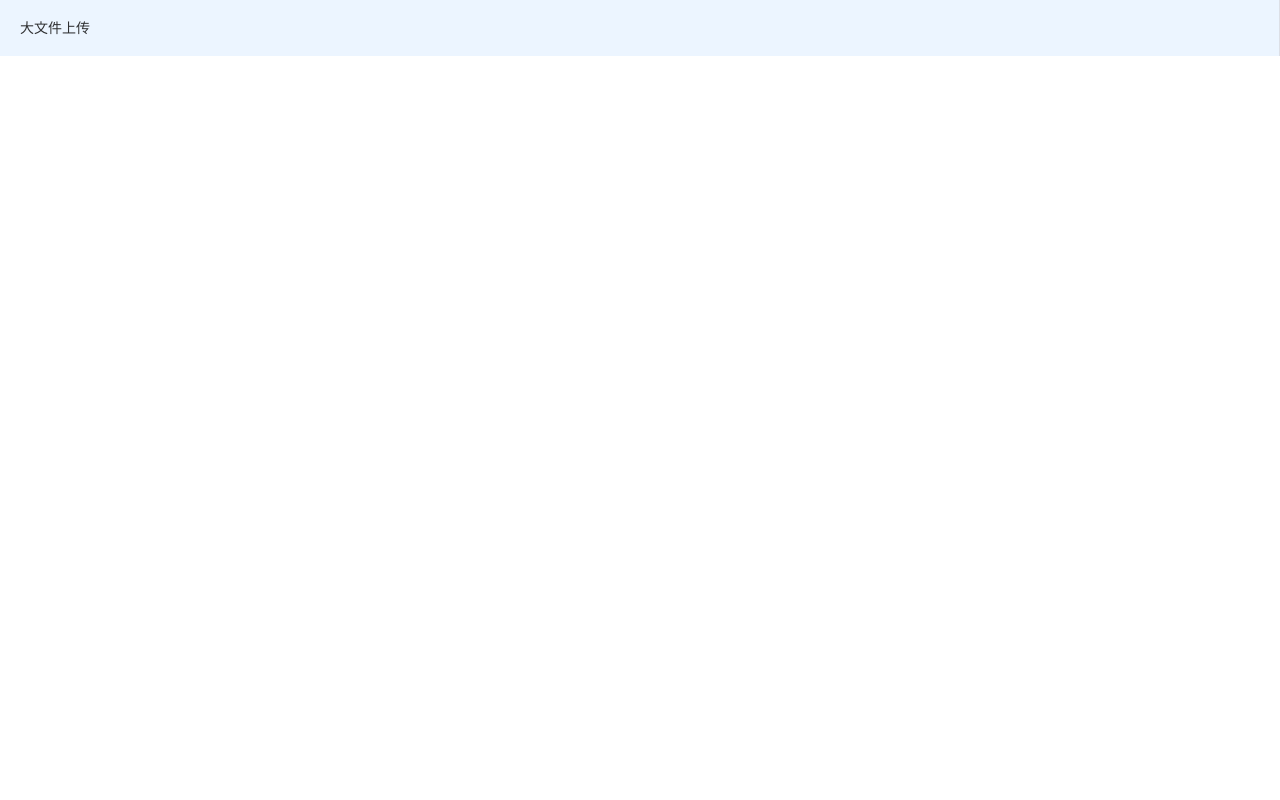
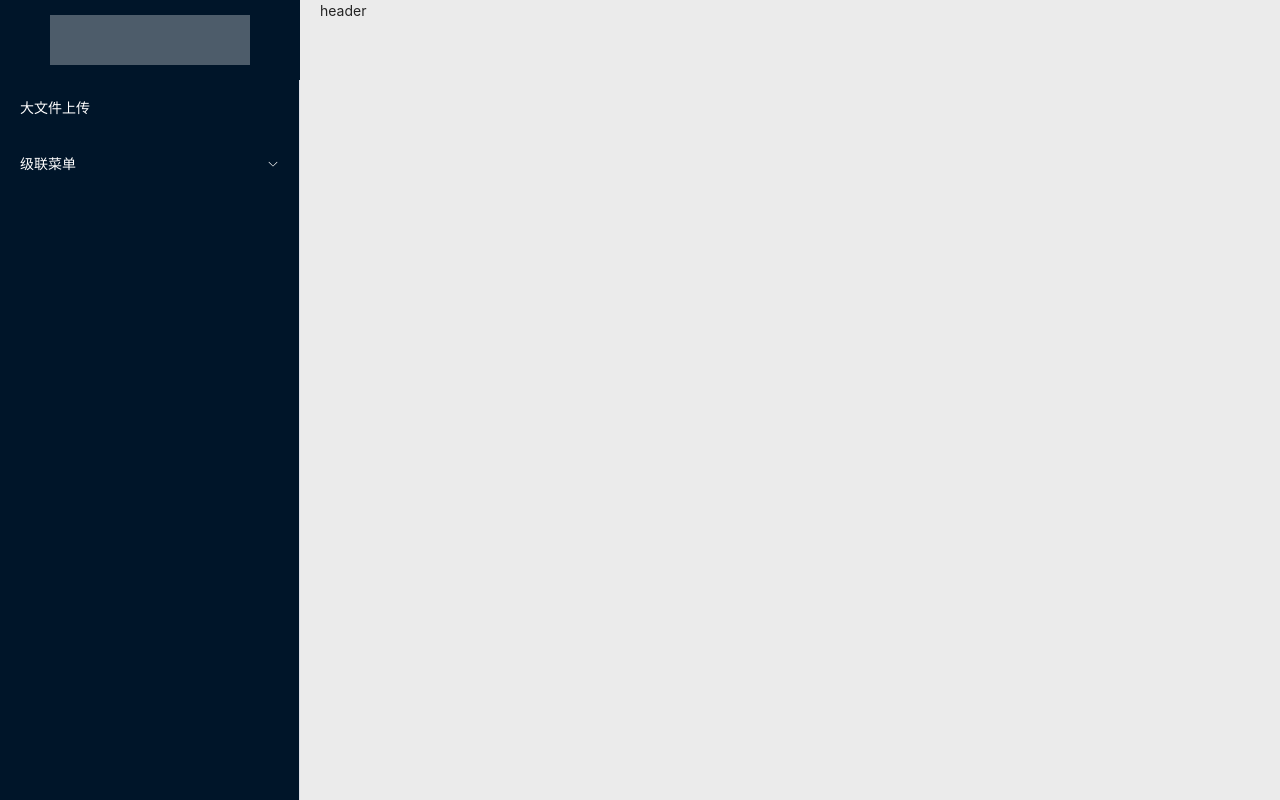
Before and after one commit to kricn/vue-admin-template, a Vue app in the folder demo/: page / in a window 1280 px wide. Built offline with nearby package versions, Linux system fonts and the light colour scheme.

Commit message:
布局调整

```diff
--- a/demo/components.d.ts
+++ b/demo/components.d.ts
@@ -6,7 +6,11 @@ import '@vue/runtime-core'
 declare module '@vue/runtime-core' {
   export interface GlobalComponents {
     Counter: typeof import('./src/components/testComponent/Counter.vue')['default']
+    ElAside: typeof import('element-plus/es')['ElAside']
     ElButton: typeof import('element-plus/es')['ElButton']
+    ElContainer: typeof import('element-plus/es')['ElContainer']
+    ElHeader: typeof import('element-plus/es')['ElHeader']
+    ElMain: typeof import('element-plus/es')['ElMain']
     ElMenu: typeof import('element-plus/es')['ElMenu']
     ElMenuItem: typeof import('element-plus/es')['ElMenuItem']
     ElSubMenu: typeof import('element-plus/es')['ElSubMenu']
--- a/demo/src/assets/styles/color.scss
+++ /dev/null
@@ -1 +0,0 @@
-$color: red;
--- a/demo/src/assets/styles/common.scss
+++ /dev/null
@@ -1,28 +0,0 @@
-html, body {
-  height: 100%;
-  width: 100%;
-  background-color: #eee;
-}
-
-#app {
-  width: 100%;
-  height: 100%;
-}
-
-* {
-  box-sizing: border-box;
-}
-
-.flex {
-  display: flex;
-  flex-wrap: wrap;
-}
-.fnorap {
-  flex-wrap: nowrap;
-}
-.fbetween {
-  justify-content: space-between;
-}
-.fvertical {
-  align-content: center;
-}
--- a/demo/src/assets/styles/index.scss
+++ /dev/null
@@ -1,2 +0,0 @@
-@import 'normalize.css/normalize.css';
-@import './common.scss';
--- a/demo/src/layout/Siderbar.vue
+++ b/demo/src/layout/Siderbar.vue
@@ -1,19 +1,23 @@
 <template>
   <el-menu
     :collapse="isCollapse"
+    background-color="#001529"
+    text-color="#fff"
+    active-text-color="#fff"
   >
     <template v-for="item in menus" :key="item.path">
       <el-menu-item v-if="!hasChildren(item)" :index="item.path">
         {{item?.meta?.title}}
       </el-menu-item>
       <el-sub-menu :index="item.path" v-if="hasChildren(item)">
+      <template #title><span>{{item?.meta?.title}}</span></template>
         <template v-for="i in item.children" :key="i.path">
-          <el-menu-item>{{item?.meta?.title}}</el-menu-item>
+          <el-menu-item :index="i.path">{{i?.meta?.title}}</el-menu-item>
         </template>
       </el-sub-menu>
-      <template v-if="hasChildren(item)">
+      <!-- <template v-if="hasChildren(item)">
         <Siderbar :menus="item.children" />
-      </template>
+      </template> -->
     </template>
 
   </el-menu>
@@ -46,6 +50,14 @@ const hasChildren = computed(() => {
 
 </script>
 <style lang="scss" scoped>
+.el-menu {
+  height: 100%;
+  .el-menu-item {
+    &.is-active {
+      background: #1890ff;
+    }
+  }
+}
 .el-menu-vertical-demo:not(.el-menu--collapse) {
   width: 200px;
   min-height: 400px;
--- a/demo/src/layout/index.vue
+++ b/demo/src/layout/index.vue
@@ -1,8 +1,20 @@
 <template>
-  <div class="container">
-    <SiderBar />
-    <router-view />
-  </div>
+  <el-container class="container">
+    <el-aside>
+      <div class="logo">
+        <div class="inner"></div>
+      </div>
+      <SiderBar />
+    </el-aside>
+    <el-container>
+      <el-header>
+        header
+      </el-header>
+      <el-main>
+        <router-view />
+      </el-main>
+    </el-container>
+  </el-container>
 </template>
 <script lang="ts">
 import SiderBar from './Siderbar.vue'
@@ -14,4 +26,20 @@ export default {
 }
 </script>
 <style lang="scss" scoped>
+.el-container {
+  height: 100vh;
+  .logo {
+    width: 100%;
+    height: 80px;
+    background-color: #001529;
+    padding: 15px 50px;
+    cursor: pointer;
+    .inner {
+      width: 100%;
+      height: 100%;
+      background-color: #fff;
+      opacity: 0.3;
+    }
+  }
+}
 </style>
--- a/demo/src/main.ts
+++ b/demo/src/main.ts
@@ -1,6 +1,8 @@
 import { createApp } from 'vue'
 import App from './App.vue'
 import Router from './router'
+
+import "./styles/index.scss"
 
 const app = createApp(App)
 
--- a/demo/src/router/menu.ts
+++ b/demo/src/router/menu.ts
@@ -7,6 +7,29 @@ const menu: RouteRecordRaw[] = [
       title: '大文件上传'
     },
     component: () => import('@/pages/FileUpload/index.vue')
+  },
+  {
+    path: 'test',
+    meta: {
+      title: '级联菜单'
+    },
+    redirect: '/test/test1',
+    children: [
+      {
+        path: 'test1',
+        meta: {
+          title: '子菜单1'
+        },
+        component: () => import("@/pages/index.vue")
+      },
+      {
+        path: 'test2',
+        meta: {
+          title: '子菜单2'
+        },
+        component: () => import("@/pages/index.vue")
+      },
+    ]
   }
 ]
 
--- a/demo/src/styles/index.scss
+++ b/demo/src/styles/index.scss
@@ -80,7 +80,7 @@ body {
 }
 
 img {
-  display: block;
+  display: inline-block;
   width: 100%;
   height: 100%;
   object-fit: cover;
--- a/demo/vue.config.js
+++ b/demo/vue.config.js
@@ -10,12 +10,12 @@ module.exports = {
   },
   css: {
     loaderOptions: {
-      sass: {
-        //依次导入的公用的scss变量，公用的scss混入，共用的默认样式
-        additionalData: `
-          @import "@/assets/styles/color.scss";
-        `,
-      }
+      // sass: {
+      //   //依次导入的公用的scss变量，公用的scss混入，共用的默认样式
+      //   additionalData: `
+      //     @import "@/styles/color.scss";
+      //   `,
+      // }
     },
   },
   configureWebpack: {
```
